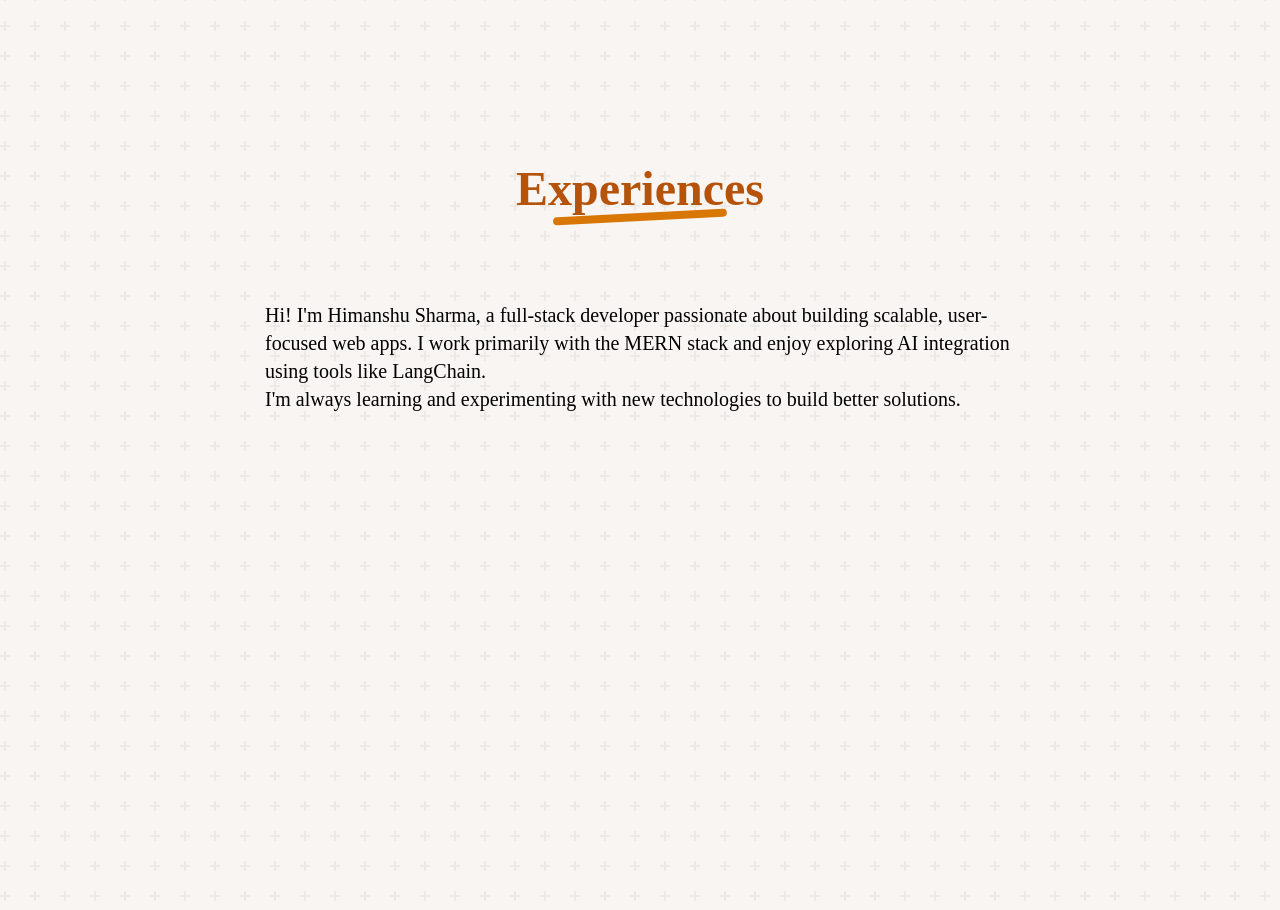
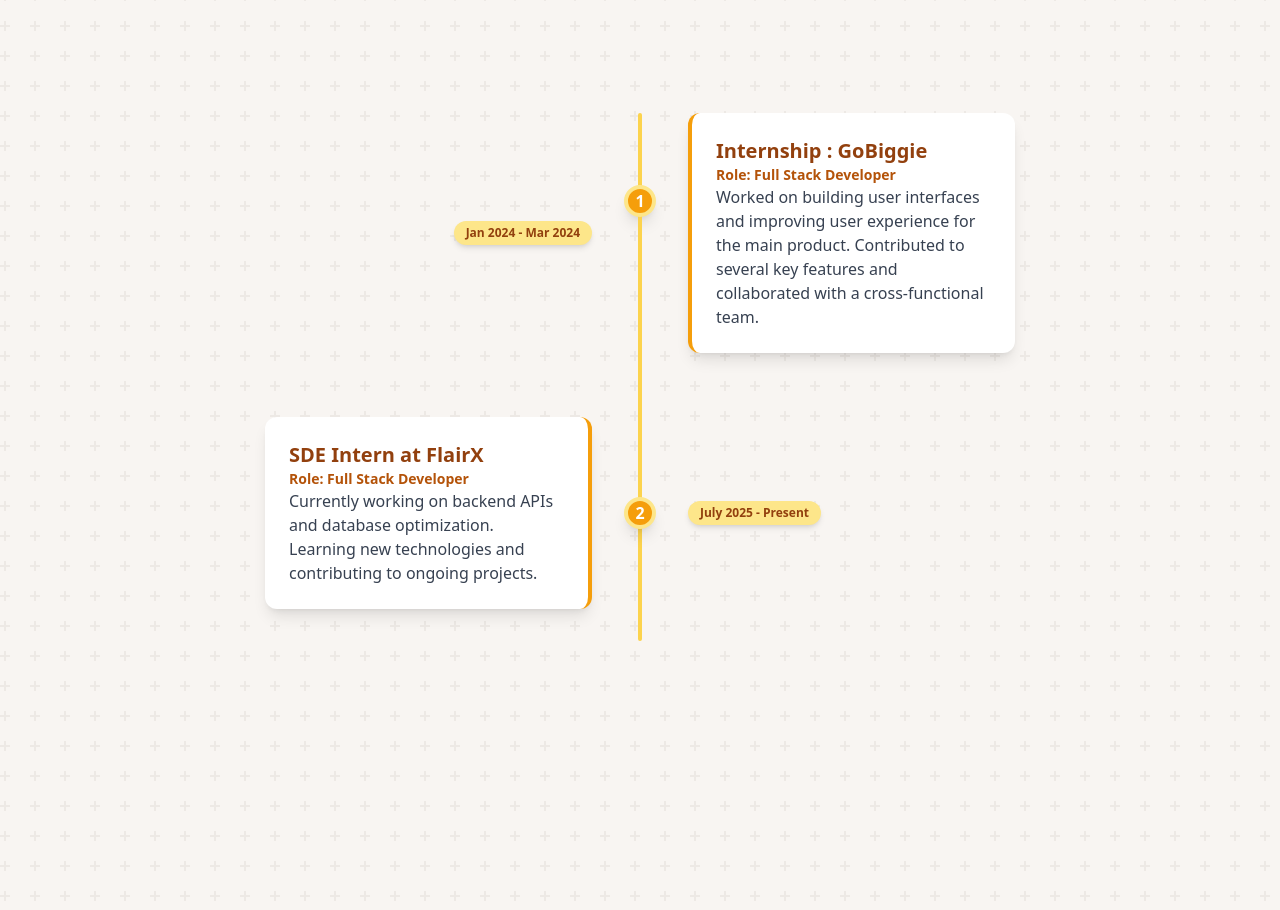
Before and after one commit to CodeXGautam/portfolio, a React (Create React App) app in the folder frontend/: page / in a window 1280 px wide. Shown: the part 2919-3829 px from the top of the page. Built offline with nearby package versions, Linux system fonts and the light colour scheme.

Commit message:
Add timeline section to Experience component showcasing internships

```diff
--- a/frontend/src/pages/Experience.js
+++ b/frontend/src/pages/Experience.js
@@ -8,11 +8,61 @@
                 Experiences
                 <div className="flex bg-amber-600 w-[70%] rounded-2xl h-2 -rotate-3 justify-center items-center"></div>
             </h1>
-            <div className="text-sm sm:text-md md:text-lg lg:text-xl font-body">
-                Hi! I'm Himanshu Sharma, a full-stack developer passionate about building scalable, user-focused web apps.
-                I work primarily with the MERN stack and enjoy exploring AI integration using tools like LangChain.<br />
-                I'm always learning and experimenting with new technologies to build better solutions.
+            {/* Timeline Section Start */}
+            <div className="relative flex flex-col items-center w-full mt-10">
+                {/* Vertical line */}
+                <div className="absolute left-1/2 transform -translate-x-1/2 h-full w-1 bg-amber-300 rounded"></div>
+
+                {/* Internship 1 (Past) */}
+                <div className="flex w-full mb-16 justify-start items-center relative flex-col sm:flex-row">
+                    {/* Timeline label (date) */}
+                    <div className="w-full sm:w-1/2 flex justify-end pr-2 sm:pr-8 mb-2 sm:mb-0">
+                        <span className="bg-amber-200 text-amber-800 px-3 py-1 rounded-full text-xs font-semibold shadow-md whitespace-nowrap">
+                            Jan 2024 - Mar 2024
+                        </span>
+                    </div>
+                    {/* Dot and line */}
+                    <div className="z-10 flex flex-col items-center">
+                        <div className="w-8 h-8 bg-amber-500 rounded-full flex items-center justify-center shadow-lg border-4 border-amber-200">
+                            <span className="text-white font-bold">1</span>
+                        </div>
+                        <div className="h-16 w-1 bg-amber-300 hidden sm:block"></div>
+                    </div>
+                    {/* Card */}
+                    <div className="w-full sm:w-1/2 pl-0 sm:pl-8 mt-4 sm:mt-0">
+                        <div className="bg-white rounded-xl shadow-lg p-6 max-w-md border-l-4 border-amber-500 mx-auto sm:mx-0">
+                            <h3 className="text-xl font-bold text-amber-800">Internship : GoBiggie</h3>
+                            <p className="text-sm text-amber-700 font-semibold">Role: Full Stack Developer</p>
+                            <p className="text-gray-700">Worked on building user interfaces and improving user experience for the main product. Contributed to several key features and collaborated with a cross-functional team.</p>
+                        </div>
+                    </div>
+                </div>
+
+                {/* Internship 2 (Current) */}
+                <div className="flex w-full mb-8 justify-end items-center relative flex-col sm:flex-row-reverse">
+                    {/* Timeline label (date) */}
+                    <div className="w-full sm:w-1/2 flex justify-start pl-2 sm:pl-8 mb-2 sm:mb-0">
+                        <span className="bg-amber-200 text-amber-800 px-3 py-1 rounded-full text-xs font-semibold shadow-md whitespace-nowrap">
+                            July 2025 - Present
+                        </span>
+                    </div>
+                    {/* Dot and line */}
+                    <div className="z-10 flex flex-col items-center">
+                        <div className="w-8 h-8 bg-amber-500 rounded-full flex items-center justify-center shadow-lg border-4 border-amber-200">
+                            <span className="text-white font-bold">2</span>
+                        </div>
+                    </div>
+                    {/* Card */}
+                    <div className="w-full sm:w-1/2 pr-0 sm:pr-8 mt-4 sm:mt-0 flex justify-end">
+                        <div className="bg-white rounded-xl shadow-lg p-6 max-w-md border-r-4 border-amber-500 mx-auto sm:mx-0">
+                            <h3 className="text-xl font-bold text-amber-800">SDE Intern at FlairX</h3>
+                            <p className="text-sm text-amber-700 font-semibold">Role: Full Stack Developer</p>
+                            <p className="text-gray-700">Currently working on backend APIs and database optimization. Learning new technologies and contributing to ongoing projects.</p>
+                        </div>
+                    </div>
+                </div>
             </div>
+            {/* Timeline Section End */}
 
         </div>
     )
```
